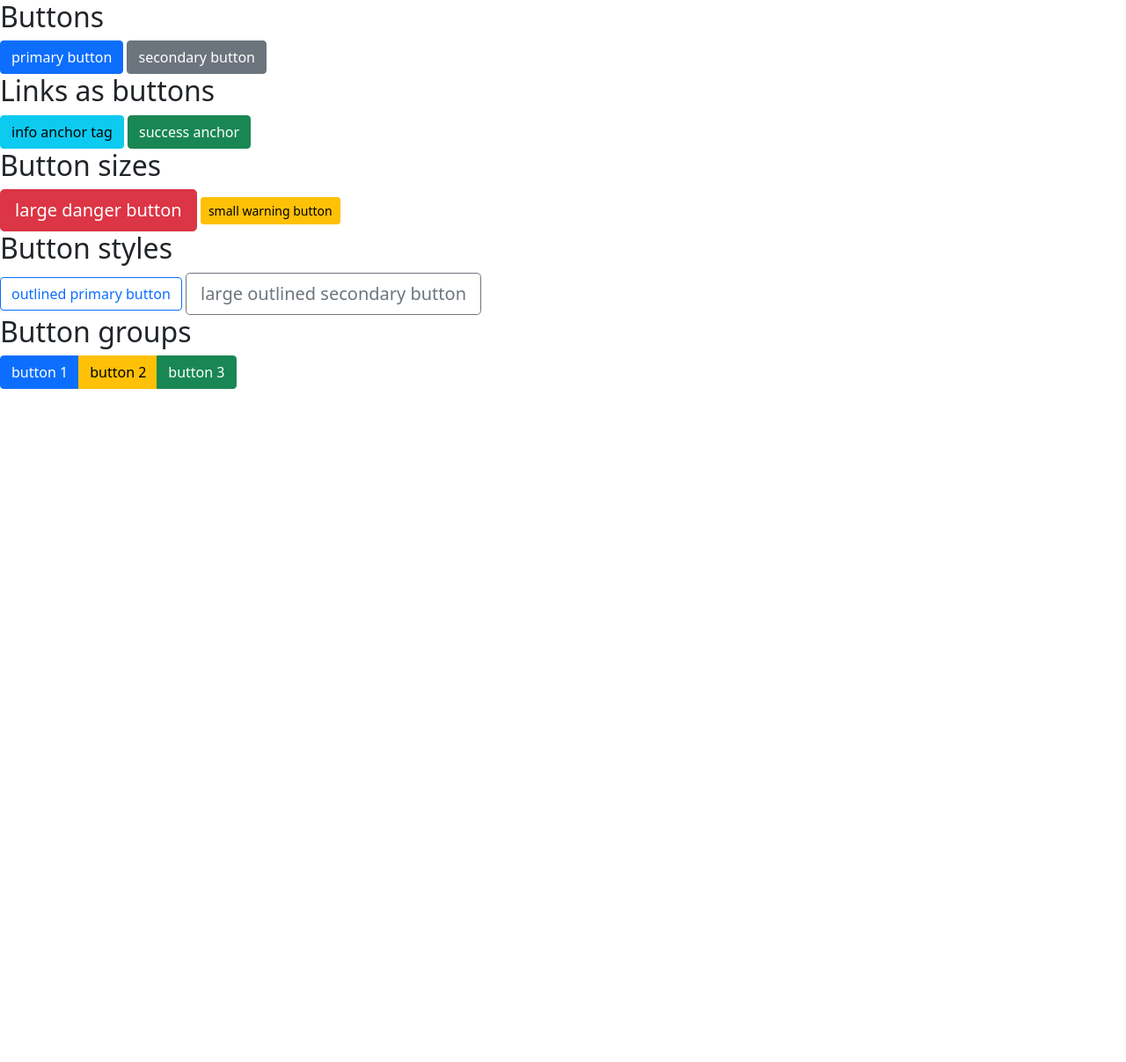
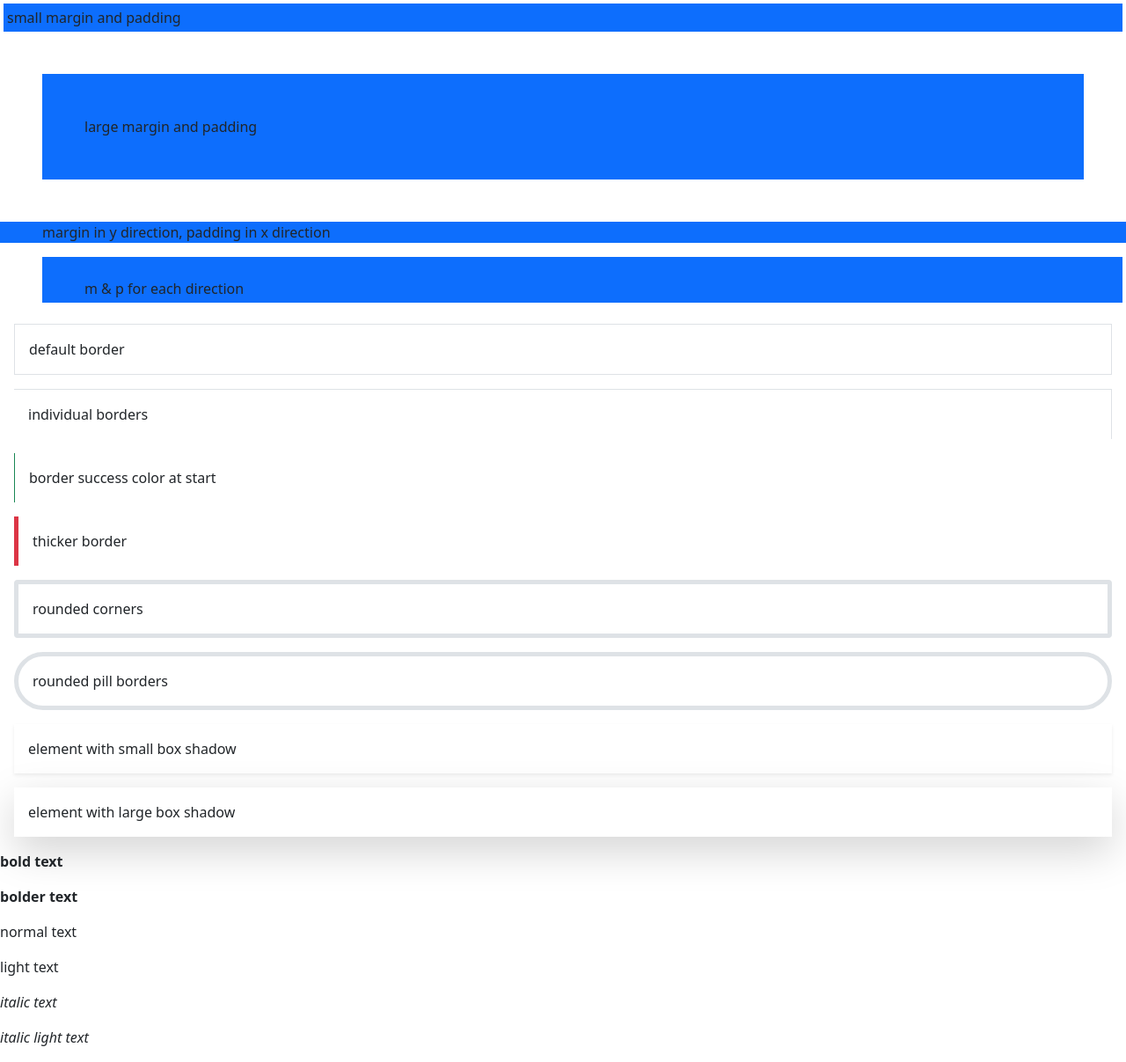
Before and after one commit to jfulkersonIvy/M02TutorialFulkerson, a plain HTML site: page index.html in a window 1280 px wide. Shown: the whole page at 88% size. Before the commit the page ends 800 px from the top, so only its background shows below. Drawn offline with nearby package versions, Linux system fonts and the light colour scheme.

Commit message:
Add files via upload

```diff
--- a/index.html
+++ b/index.html
@@ -8,38 +8,31 @@
   <title>Net Ninja Pro - the Book</title>
 </head>
 <body>
-  <!-- basic buttons -->
-  <h2>Buttons</h2>
+  <!-- margin and padding -->
+  <div class="bg-primary m-1 p-1">small margin and padding</div>
+  <div class="bg-primary m-5 p-5">large margin and padding</div>
+  <div class="bg-primary my-3 px-5">margin in y direction, padding in x direction</div>
+  <div class="bg-primary mt-3 mb-4 ms-5 me-1 ps-5 pt-4 pe-2 pb-1">m & p for each direction</div>
 
-  <button class="btn btn-primary">primary button</button>
-  <button class="btn btn-secondary">secondary button</button>
+  <!-- borders -->
+  <div class="m-3 p-3 border">default border</div>
+  <div class="m-3 p-3 border-top border-end">individual borders</div>
+  <div class="m-3 p-3 border-start border-success">border success color at start</div>
+  <div class="m-3 p-3 border-start border-danger border-5">thicker border</div>
+  <div class="m-3 p-3 rounded border border-5">rounded corners</div>
+  <div class="m-3 p-3 rounded-pill border border-5">rounded pill borders</div>
 
-  <!-- anchor tags as buttons -->
-  <h2>Links as buttons</h2>
+  <!-- box shadow -->
+  <div class="m-3 p-3 shadow-sm">element with small box shadow</div>
+  <div class="m-3 p-3 shadow-lg">element with large box shadow</div>
 
-  <a href="#" class="btn btn-info">info anchor tag</a>
-  <a href="#" class="btn btn-success">success anchor</a>
-
-  <!-- button sizes -->
-  <h2>Button sizes</h2>
-
-  <button class="btn btn-lg btn-danger">large danger button</button>
-  <button class="btn btn-sm btn-warning">small warning button</button>
-
-  <!-- outlined styles -->
-  <h2>Button styles</h2>
-
-  <button class="btn btn-outline-primary">outlined primary button</button>
-  <button class="btn btn-outline-secondary btn-lg">large outlined secondary button</button>
-
-  <!-- button groups -->
-  <h2>Button groups</h2>
-
-  <div class="btn-group">
-    <a href="#" class="btn btn-primary">button 1</a>
-    <a href="#" class="btn btn-warning">button 2</a>
-    <a href="#" class="btn btn-success">button 3</a>
-  </div>
+  <!-- font weight -->
+  <p class="fw-bold">bold text</p>
+  <p class="fw-bolder">bolder text</p>
+  <p>normal text</p>
+  <p class="fw-light">light text</p>
+  <p class="fst-italic">italic text</p>
+  <p class="fst-italic fw-light">italic light text</p>
 
   <script src="https://cdn.jsdelivr.net/npm/bootstrap@5.1.3/dist/js/bootstrap.bundle.min.js" integrity="sha384-ka7Sk0Gln4gmtz2MlQnikT1wXgYsOg+OMhuP+IlRH9sENBO0LRn5q+8nbTov4+1p" crossorigin="anonymous"></script>
 </body>
```
